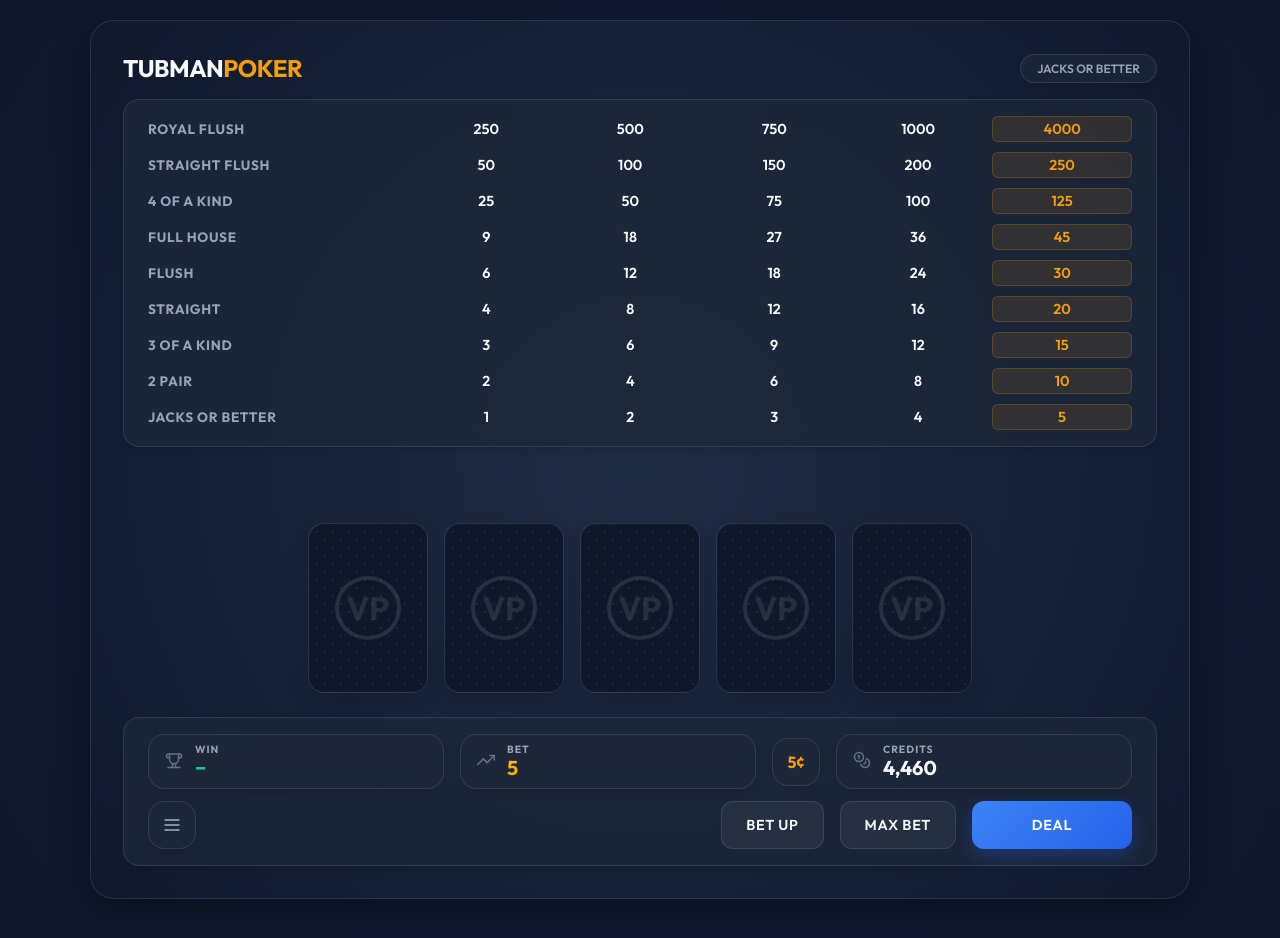
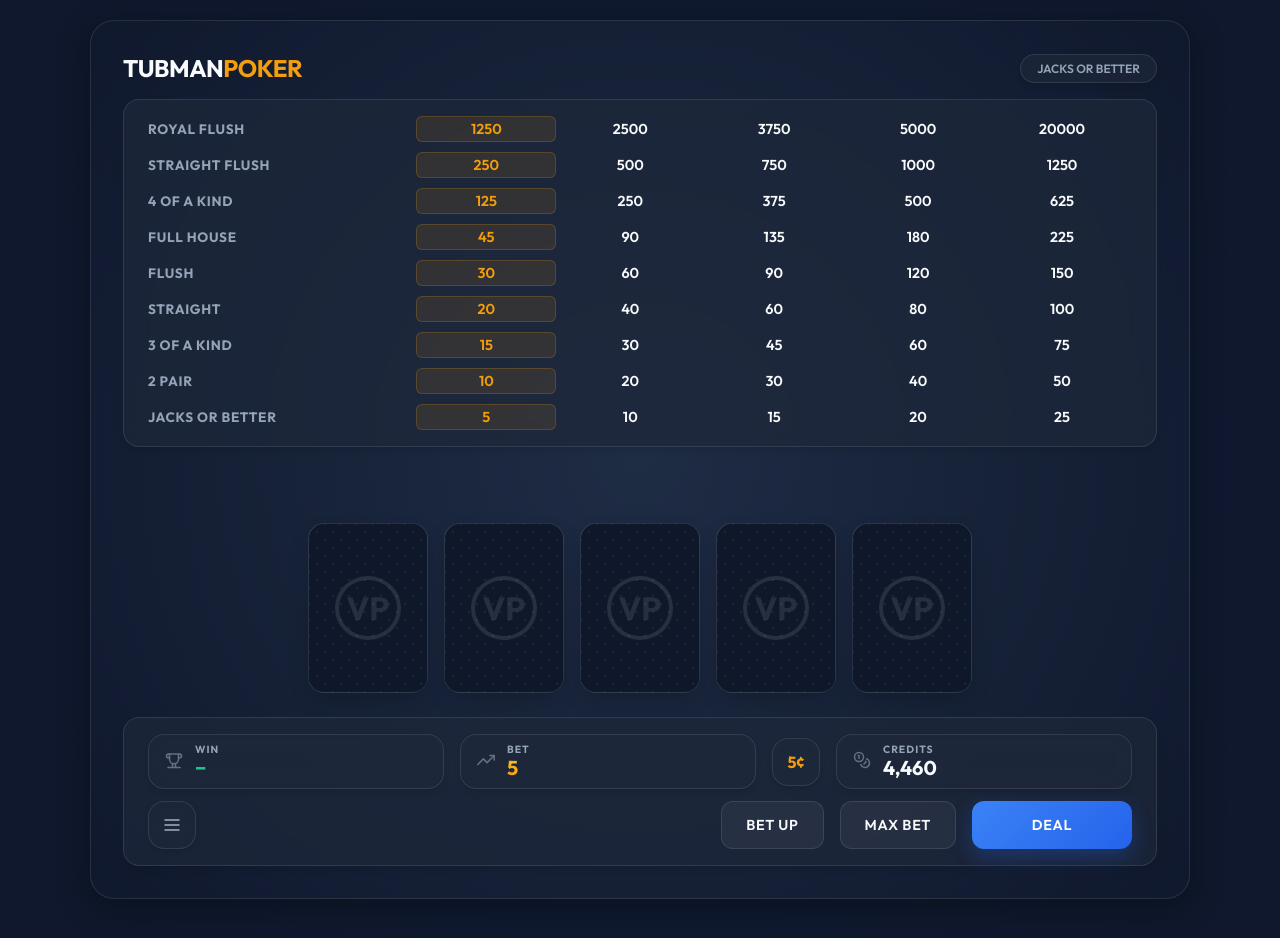
Before and after one commit to ktubman12/Poker, a React (Vite) app: page / in a window 1280 px wide. Shown: the top 938 px of the page. Built offline with nearby package versions, Linux system fonts and the light colour scheme.

Commit message:
Overhaul betting logic: 5-100 range and dynamic PayTable

```diff
--- a/src/App.tsx
+++ b/src/App.tsx
@@ -24,12 +24,12 @@ function App() {
 
   const handleBetUp = () => {
     if (gamePhase !== 'betting') return;
-    setCurrentBet(prev => (prev % 5) + 1);
+    setCurrentBet(prev => (prev >= 100 ? 5 : prev + 5));
   };
 
   const handleBetMax = () => {
     if (gamePhase !== 'betting') return;
-    setCurrentBet(5);
+    setCurrentBet(100);
   };
 
   const handleDeal = useCallback(() => {
@@ -64,7 +64,19 @@ function App() {
       }
 
       const result = evaluateHand(finalHand as Card[]);
-      const payout = PAYTABLE[result][currentBet - 1];
+
+      // Calculate payout based on 5-unit increments
+      const units = currentBet / 5;
+      let payoutMultiplier = 0;
+
+      if (units <= 5) {
+          payoutMultiplier = PAYTABLE[result][Math.max(0, Math.floor(units) - 1)];
+      } else {
+          // Linear scaling for bets above 25 based on the level 5 bonus
+          payoutMultiplier = PAYTABLE[result][4] * (units / 5);
+      }
+
+      const payout = Math.floor(payoutMultiplier * 5); // Total credits won
 
       setHand(finalHand);
       setWinningHand(result !== 'NONE' ? result : null);
--- a/src/components/PayTable.tsx
+++ b/src/components/PayTable.tsx
@@ -32,16 +32,21 @@ export const PayTable: React.FC<PayTableProps> = ({ currentBet, winningHand }) =
               {hand}
             </div>
             <div className="payout-columns">
-              {[1, 2, 3, 4, 5].map((betLevel) => (
-                <div
-                  key={`${hand}-${betLevel}`}
-                  className={`payout-item
-                    ${currentBet === betLevel ? 'active-col' : ''}
-                    ${winningHand === hand && currentBet === betLevel ? 'win-active' : ''}`}
-                >
-                  {PAYTABLE[hand][betLevel - 1]}
-                </div>
-              ))}
+              {[5, 10, 15, 20, 25].map((betLevel) => {
+                const isMaxCol = betLevel === 25;
+                const isActive = (currentBet === betLevel) || (isMaxCol && currentBet > 25);
+
+                return (
+                  <div
+                    key={`${hand}-${betLevel}`}
+                    className={`payout-item
+                      ${isActive ? 'active-col' : ''}
+                      ${winningHand === hand && isActive ? 'win-active' : ''}`}
+                  >
+                    {PAYTABLE[hand][(betLevel / 5) - 1] * 5}
+                  </div>
+                );
+              })}
             </div>
           </div>
         ))}
```
